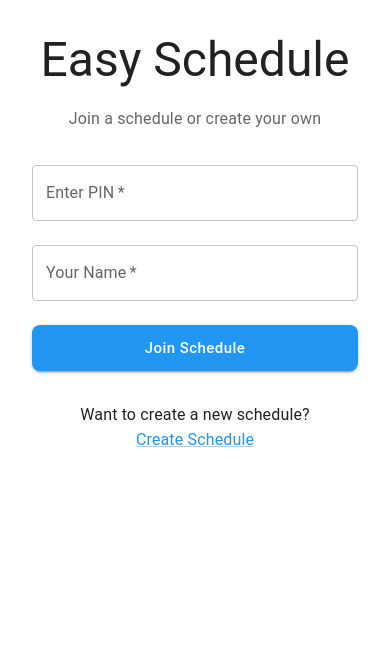
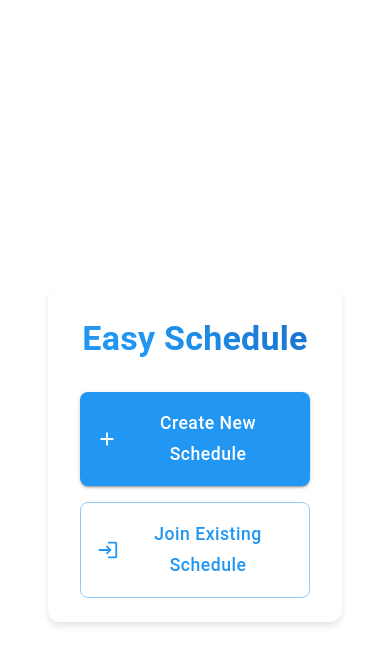
Before and after one commit to patrickt6/easysched, a React (Vite) app: page / in a window 390 px wide. Shown: the top 664 px of the page. Built offline with nearby package versions, Linux system fonts and the light colour scheme.

Commit message:
Implement mobile-first design with modern UI improvements

```diff
--- a/src/components/JoinSchedule.jsx
+++ b/src/components/JoinSchedule.jsx
@@ -1,120 +1,157 @@
 import { useState } from 'react'
 import { useNavigate } from 'react-router-dom'
-import Box from '@mui/material/Box'
-import Button from '@mui/material/Button'
-import TextField from '@mui/material/TextField'
-import Stack from '@mui/material/Stack'
-import Alert from '@mui/material/Alert'
-import Snackbar from '@mui/material/Snackbar'
-import Typography from '@mui/material/Typography'
-import Link from '@mui/material/Link'
-import { collection, query, where, getDocs } from 'firebase/firestore'
-import { db } from '../firebase'
+import {
+  Box,
+  Card,
+  CardContent,
+  Typography,
+  Button,
+  TextField,
+  Stack,
+  useTheme,
+  Fade,
+} from '@mui/material'
+import { Add as CreateIcon, Login as JoinIcon } from '@mui/icons-material'
 
 function JoinSchedule() {
   const navigate = useNavigate()
-  const [loading, setLoading] = useState(false)
-  const [toast, setToast] = useState({ open: false, message: '', severity: 'success' })
-  const [pin, setPin] = useState('')
+  const theme = useTheme()
   const [name, setName] = useState('')
+  const [scheduleId, setScheduleId] = useState('')
+  const [showJoinForm, setShowJoinForm] = useState(false)
 
-  const handleSubmit = async (e) => {
-    e.preventDefault()
-    setLoading(true)
-
-    try {
-      const q = query(collection(db, 'schedules'), where('pin', '==', pin))
-      const querySnapshot = await getDocs(q)
-
-      if (querySnapshot.empty) {
-        setToast({
-          open: true,
-          message: 'Invalid PIN. Please check and try again.',
-          severity: 'error'
-        })
-        return
+  const handleCreateClick = () => {
+    navigate('/create')
   }
 
-      const scheduleDoc = querySnapshot.docs[0]
-      navigate(`/schedule/${scheduleDoc.id}?name=${encodeURIComponent(name)}`)
-    } catch (error) {
-      setToast({
-        open: true,
-        message: error.message,
-        severity: 'error'
-      })
-    } finally {
-      setLoading(false)
+  const handleJoinClick = () => {
+    setShowJoinForm(true)
+  }
+
+  const handleSubmit = (e) => {
+    e.preventDefault()
+    if (scheduleId && name) {
+      navigate(`/schedule/${scheduleId}?name=${encodeURIComponent(name)}`)
     }
   }
 
   return (
-    <Box sx={{ maxWidth: 600, mx: 'auto', textAlign: 'center' }}>
-      <Stack spacing={4}>
-        <Box>
-          <Typography variant="h3" component="h1" gutterBottom>
+    <Box
+      sx={{
+        minHeight: '100vh',
+        display: 'flex',
+        flexDirection: 'column',
+        justifyContent: 'center',
+        alignItems: 'center',
+        px: 2,
+      }}
+    >
+      <Card
+        sx={{
+          width: '100%',
+          maxWidth: 400,
+          background: theme.palette.background.paper,
+          borderRadius: 3,
+          overflow: 'hidden',
+        }}
+      >
+        <CardContent sx={{ p: 4 }}>
+          <Typography
+            variant="h4"
+            align="center"
+            gutterBottom
+            sx={{
+              mb: 4,
+              fontWeight: 600,
+              background: theme.palette.mode === 'dark'
+                ? 'linear-gradient(45deg, #90caf9 30%, #64b5f6 90%)'
+                : 'linear-gradient(45deg, #2196f3 30%, #1976d2 90%)',
+              WebkitBackgroundClip: 'text',
+              WebkitTextFillColor: 'transparent',
+            }}
+          >
             Easy Schedule
           </Typography>
-          <Typography variant="subtitle1" color="text.secondary">
-            Join a schedule or create your own
-          </Typography>
-        </Box>
 
-        <Box component="form" onSubmit={handleSubmit}>
+          {!showJoinForm ? (
+            <Stack spacing={2}>
+              <Button
+                variant="contained"
+                size="large"
+                startIcon={<CreateIcon />}
+                onClick={handleCreateClick}
+                fullWidth
+                sx={{
+                  py: 2,
+                  fontSize: '1.1rem',
+                  borderRadius: 2,
+                }}
+              >
+                Create New Schedule
+              </Button>
+              <Button
+                variant="outlined"
+                size="large"
+                startIcon={<JoinIcon />}
+                onClick={handleJoinClick}
+                fullWidth
+                sx={{
+                  py: 2,
+                  fontSize: '1.1rem',
+                  borderRadius: 2,
+                }}
+              >
+                Join Existing Schedule
+              </Button>
+            </Stack>
+          ) : (
+            <Fade in={showJoinForm}>
+              <form onSubmit={handleSubmit}>
                 <Stack spacing={3}>
                   <TextField
-              required
-              label="Enter PIN"
-              value={pin}
-              onChange={(e) => setPin(e.target.value)}
-              inputProps={{
-                maxLength: 4,
-                pattern: '[0-9]*'
-              }}
-              fullWidth
-            />
-
-            <TextField
-              required
                     label="Your Name"
                     value={name}
                     onChange={(e) => setName(e.target.value)}
+                    required
                     fullWidth
+                    variant="outlined"
+                    autoFocus
                   />
-
+                  <TextField
+                    label="Schedule ID"
+                    value={scheduleId}
+                    onChange={(e) => setScheduleId(e.target.value)}
+                    required
+                    fullWidth
+                    variant="outlined"
+                  />
                   <Button
                     type="submit"
                     variant="contained"
                     size="large"
-              disabled={loading}
                     fullWidth
+                    disabled={!name || !scheduleId}
+                    sx={{
+                      py: 2,
+                      fontSize: '1.1rem',
+                      borderRadius: 2,
+                    }}
                   >
-              {loading ? 'Joining...' : 'Join Schedule'}
+                    Join Schedule
+                  </Button>
+                  <Button
+                    variant="text"
+                    onClick={() => setShowJoinForm(false)}
+                    sx={{ mt: 1 }}
+                  >
+                    Back to Options
                   </Button>
                 </Stack>
-        </Box>
-
-        <Typography variant="body1">
-          Want to create a new schedule?{' '}
-          <Link
-            component="button"
-            variant="body1"
-            onClick={() => navigate('/create')}
-          >
-            Create Schedule
-          </Link>
-        </Typography>
-      </Stack>
-
-      <Snackbar
-        open={toast.open}
-        autoHideDuration={6000}
-        onClose={() => setToast({ ...toast, open: false })}
-      >
-        <Alert severity={toast.severity} sx={{ width: '100%' }}>
-          {toast.message}
-        </Alert>
-      </Snackbar>
+              </form>
+            </Fade>
+          )}
+        </CardContent>
+      </Card>
     </Box>
   )
 }
--- a/src/components/ScheduleView.jsx
+++ b/src/components/ScheduleView.jsx
@@ -1,159 +1,258 @@
 import { useState, useEffect } from 'react'
-import { useParams, useSearchParams } from 'react-router-dom'
+import { useParams, useSearchParams, useNavigate } from 'react-router-dom'
 import {
   Box,
-  Grid,
   Typography,
+  Button,
   Stack,
-  Button,
+  Card,
+  CardContent,
+  IconButton,
+  useTheme,
+  useMediaQuery,
+  Chip,
+  Drawer,
+  List,
+  ListItem,
+  ListItemText,
+  Divider,
+  Snackbar,
   Alert,
-  Snackbar,
 } from '@mui/material'
-import { doc, onSnapshot, updateDoc, arrayUnion, arrayRemove } from 'firebase/firestore'
+import {
+  ChevronLeft as BackIcon,
+  Share as ShareIcon,
+  Info as InfoIcon,
+  CalendarMonth as CalendarIcon,
+} from '@mui/icons-material'
+import { doc, onSnapshot, updateDoc } from 'firebase/firestore'
 import { db } from '../firebase'
-import { format, parseISO, eachDayOfInterval } from 'date-fns'
+import { format, parseISO, isSameDay } from 'date-fns'
 
 function ScheduleView() {
   const { id } = useParams()
   const [searchParams] = useSearchParams()
+  const navigate = useNavigate()
+  const theme = useTheme()
+  const isMobile = useMediaQuery(theme.breakpoints.down('sm'))
   const userName = searchParams.get('name')
+
   const [schedule, setSchedule] = useState(null)
-  const [selectedSlots, setSelectedSlots] = useState([])
-  const [loading, setLoading] = useState(true)
-  const [toastOpen, setToastOpen] = useState(false)
-  const [toastMessage, setToastMessage] = useState('')
-  const [toastSeverity, setToastSeverity] = useState('error')
+  const [selectedDate, setSelectedDate] = useState(new Date())
+  const [infoDrawerOpen, setInfoDrawerOpen] = useState(false)
+  const [snackbar, setSnackbar] = useState({ open: false, message: '', severity: 'success' })
 
   useEffect(() => {
     const unsubscribe = onSnapshot(doc(db, 'schedules', id), (doc) => {
       if (doc.exists()) {
         setSchedule({ id: doc.id, ...doc.data() })
       }
-      setLoading(false)
     })
-
     return () => unsubscribe()
   }, [id])
 
-  const generateTimeSlots = () => {
-    if (!schedule) return []
-
-    const startTime = parseInt(schedule.dayStartTime.split(':')[0])
-    const endTime = parseInt(schedule.dayEndTime.split(':')[0])
-    const slotDuration = schedule.slotDuration
-
-    const slots = []
-    for (let hour = startTime; hour < endTime; hour++) {
-      for (let minute = 0; minute < 60; minute += slotDuration) {
-        slots.push(
-          `${hour.toString().padStart(2, '0')}:${minute.toString().padStart(2, '0')}`
-        )
-      }
-    }
-    return slots
-  }
-
-  const getDays = () => {
-    if (!schedule) return []
-    return eachDayOfInterval({
-      start: parseISO(schedule.startDate),
-      end: parseISO(schedule.endDate)
-    })
-  }
-
-  const handleSlotClick = async (day, time) => {
-    const slotKey = `${format(day, 'yyyy-MM-dd')}_${time}`
-
+  const handleSlotClick = async (slotKey) => {
     try {
       const scheduleRef = doc(db, 'schedules', id)
-      if (selectedSlots.includes(slotKey)) {
-        await updateDoc(scheduleRef, {
-          [`availability.${slotKey}.${userName}`]: false
-        })
-        setSelectedSlots(selectedSlots.filter(slot => slot !== slotKey))
-      } else {
-        await updateDoc(scheduleRef, {
-          [`availability.${slotKey}.${userName}`]: true
-        })
-        setSelectedSlots([...selectedSlots, slotKey])
-      }
-    } catch (error) {
-      setToastOpen(true)
-      setToastMessage(error.message)
-      setToastSeverity('error')
+      const currentAvailability = schedule.availability[slotKey] || {}
+      const newAvailability = {
+        ...schedule.availability,
+        [slotKey]: {
+          ...currentAvailability,
+          [userName]: !currentAvailability[userName]
         }
       }
 
-  if (loading) {
-    return <Typography>Loading...</Typography>
+      await updateDoc(scheduleRef, { availability: newAvailability })
+
+      setSnackbar({
+        open: true,
+        message: currentAvailability[userName]
+          ? 'Availability removed'
+          : 'Availability added',
+        severity: 'success'
+      })
+    } catch (error) {
+      setSnackbar({
+        open: true,
+        message: 'Error updating availability',
+        severity: 'error'
+      })
+    }
+  }
+
+  const handleShare = async () => {
+    try {
+      await navigator.share({
+        title: schedule.title,
+        text: `Join my schedule: ${schedule.title}`,
+        url: window.location.href
+      })
+    } catch (error) {
+      if (error.name !== 'AbortError') {
+        navigator.clipboard.writeText(window.location.href)
+        setSnackbar({
+          open: true,
+          message: 'Link copied to clipboard',
+          severity: 'success'
+        })
+      }
+    }
+  }
+
+  const renderTimeSlot = (time, date) => {
+    const slotKey = `${format(date, 'yyyy-MM-dd')}_${time}`
+    const availability = schedule.availability[slotKey] || {}
+    const isAvailable = availability[userName]
+    const totalAvailable = Object.entries(availability).filter(([, value]) => value).length
+
+    return (
+      <Button
+        key={slotKey}
+        variant={isAvailable ? "contained" : "outlined"}
+        onClick={() => handleSlotClick(slotKey)}
+        fullWidth
+        sx={{
+          height: '48px',
+          justifyContent: 'space-between',
+          mb: 1,
+          borderRadius: 2,
+          opacity: totalAvailable > 0 ? 0.7 + (totalAvailable * 0.1) : 1
+        }}
+      >
+        <Typography variant="body2">{time}</Typography>
+        {totalAvailable > 0 && (
+          <Chip
+            label={totalAvailable}
+            size="small"
+            color={isAvailable ? "primary" : "default"}
+            sx={{ ml: 1 }}
+          />
+        )}
+      </Button>
+    )
   }
 
   if (!schedule) {
-    return <Typography>Schedule not found</Typography>
+    return (
+      <Box sx={{ p: 3, textAlign: 'center' }}>
+        <Typography>Loading schedule...</Typography>
+      </Box>
+    )
   }
 
+  const startDate = parseISO(schedule.startDate)
+  const endDate = parseISO(schedule.endDate)
+
   return (
-    <Box sx={{ overflowX: 'auto' }}>
-      <Stack spacing={6} direction="column" alignItems="stretch">
-        <Box>
-          <Typography variant="h4">{schedule.title}</Typography>
-          <Typography color="gray">Select your available time slots</Typography>
+    <Box sx={{ pb: isMobile ? 8 : 3 }}>
+      <Box sx={{ position: 'sticky', top: 0, zIndex: 1, bgcolor: 'background.default', p: 2 }}>
+        <Stack direction="row" alignItems="center" spacing={2}>
+          <IconButton onClick={() => navigate('/')}>
+            <BackIcon />
+          </IconButton>
+          <Typography variant="h6" sx={{ flex: 1 }}>{schedule.title}</Typography>
+          <IconButton onClick={handleShare}>
+            <ShareIcon />
+          </IconButton>
+          <IconButton onClick={() => setInfoDrawerOpen(true)}>
+            <InfoIcon />
+          </IconButton>
+        </Stack>
       </Box>
 
-        <Grid container spacing={4}>
-          <Grid item xs={12} />
-          <Grid item xs={12}>
-            <Stack direction="row" spacing={4} overflow="auto" pb={2}>
-              {getDays().map((day) => (
-                <Box key={day.toISOString()} minWidth="150px" textAlign="center">
-                  <Typography fontWeight="bold">{format(day, 'MMM d')}</Typography>
-                  <Typography fontSize="small">{format(day, 'EEEE')}</Typography>
-                </Box>
-              ))}
+      <Stack spacing={3} sx={{ p: 2 }}>
+        <Card>
+          <CardContent>
+            <Stack direction="row" spacing={2} sx={{ mb: 2 }}>
+              <CalendarIcon color="primary" />
+              <Typography variant="h6">
+                {format(selectedDate, 'EEEE, MMMM d')}
+              </Typography>
             </Stack>
-          </Grid>
-
-          {generateTimeSlots().map((time) => (
-            <Grid item xs={12} key={time}>
-              <Stack direction="row" spacing={4} alignItems="center">
-                <Box width="60px" textAlign="right">
-                  <Typography fontSize="small">{time}</Typography>
-                </Box>
-                <Stack direction="row" spacing={4} overflow="auto">
-                  {getDays().map((day) => {
-                    const slotKey = `${format(day, 'yyyy-MM-dd')}_${time}`
-                    const availability = schedule.availability?.[slotKey] || {}
-                    const isSelected = availability[userName]
-                    const totalAvailable = Object.values(availability).filter(Boolean).length
-
+            <Stack direction="row" spacing={1} sx={{ overflowX: 'auto', pb: 1 }}>
+              {Array.from(
+                { length: Math.ceil((endDate - startDate) / (1000 * 60 * 60 * 24)) + 1 },
+                (_, index) => {
+                  const date = new Date(startDate)
+                  date.setDate(date.getDate() + index)
                   return (
                     <Button
-                        key={day.toISOString()}
-                        minWidth="150px"
-                        height="10px"
-                        variant="outlined"
-                        color={isSelected ? "success" : "inherit"}
-                        sx={{ opacity: totalAvailable > 0 ? 0.3 + (totalAvailable * 0.2) : 1 }}
-                        onClick={() => handleSlotClick(day, time)}
+                      key={date.toISOString()}
+                      variant={isSameDay(date, selectedDate) ? "contained" : "outlined"}
+                      onClick={() => setSelectedDate(date)}
+                      sx={{
+                        minWidth: '48px',
+                        height: '48px',
+                        borderRadius: 2,
+                      }}
                     >
-                        {totalAvailable > 0 && (
-                          <Typography fontSize="small">{totalAvailable}</Typography>
-                        )}
+                      <Typography variant="body2">
+                        {format(date, 'd')}
+                      </Typography>
                     </Button>
                   )
-                  })}
+                }
+              )}
             </Stack>
+          </CardContent>
+        </Card>
+
+        <Card>
+          <CardContent>
+            <Stack spacing={1}>
+              {['09:00', '10:00', '11:00', '12:00', '13:00', '14:00', '15:00', '16:00', '17:00'].map(
+                (time) => renderTimeSlot(time, selectedDate)
+              )}
             </Stack>
-            </Grid>
-          ))}
-        </Grid>
+          </CardContent>
+        </Card>
       </Stack>
+
+      <Drawer
+        anchor="right"
+        open={infoDrawerOpen}
+        onClose={() => setInfoDrawerOpen(false)}
+      >
+        <Box sx={{ width: 250, p: 2 }}>
+          <Typography variant="h6" gutterBottom>Schedule Details</Typography>
+          <List>
+            <ListItem>
+              <ListItemText
+                primary="Created by"
+                secondary={schedule.firstName}
+              />
+            </ListItem>
+            <Divider />
+            <ListItem>
+              <ListItemText
+                primary="Duration"
+                secondary={`${format(startDate, 'MMM d')} - ${format(endDate, 'MMM d')}`}
+              />
+            </ListItem>
+            {schedule.description && (
+              <>
+                <Divider />
+                <ListItem>
+                  <ListItemText
+                    primary="Description"
+                    secondary={schedule.description}
+                  />
+                </ListItem>
+              </>
+            )}
+          </List>
+        </Box>
+      </Drawer>
+
       <Snackbar
-        open={toastOpen}
+        open={snackbar.open}
         autoHideDuration={3000}
-        onClose={() => setToastOpen(false)}
+        onClose={() => setSnackbar({ ...snackbar, open: false })}
       >
-        <Alert severity={toastSeverity}>{toastMessage}</Alert>
+        <Alert severity={snackbar.severity} sx={{ width: '100%' }}>
+          {snackbar.message}
+        </Alert>
       </Snackbar>
     </Box>
   )
```
Lines whose indentation alone changed are shown as unchanged.
